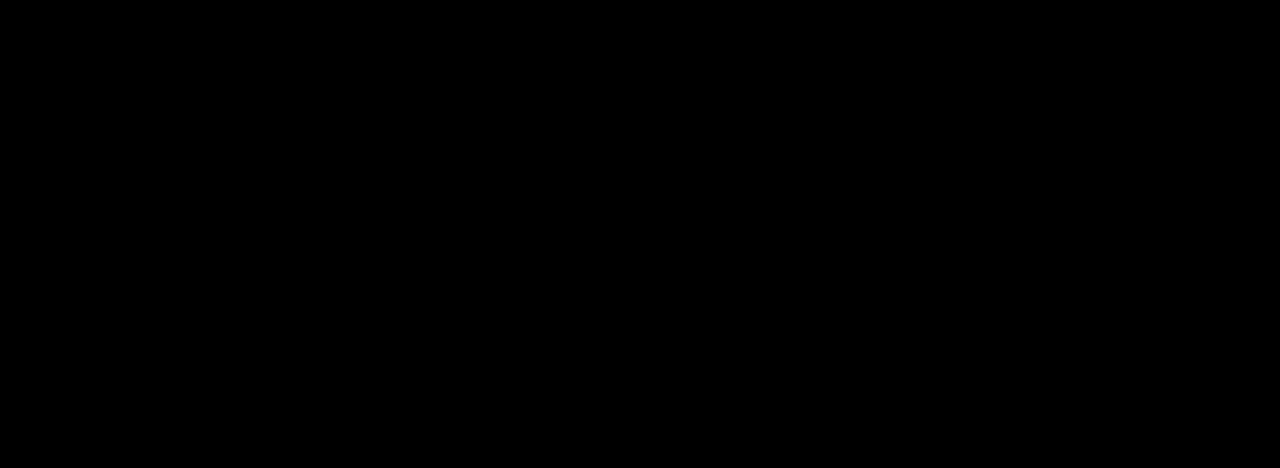
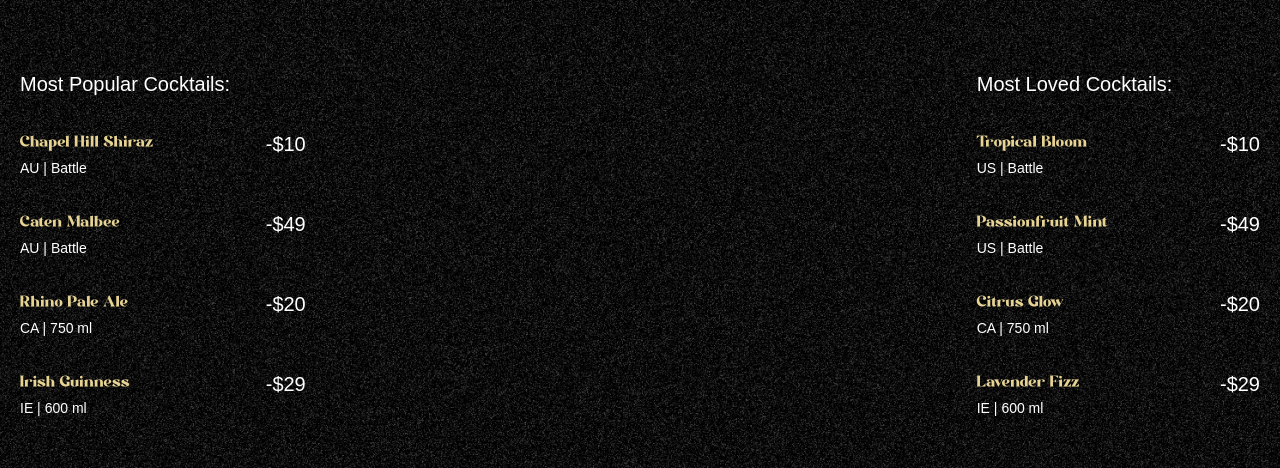
Before and after one commit to Adham-ashraf2/GSAP, a React (Vite) app: page / in a window 1280 px wide. Shown: the part 890-1358 px from the top of the page. Built offline with nearby package versions, Linux system fonts and the light colour scheme; a web font is replaced by a local one.

Commit message:
Cocktails Section

```diff
--- a/src/App.jsx
+++ b/src/App.jsx
@@ -3,6 +3,7 @@
 import { ScrollTrigger,SplitText } from "gsap/all";
 import NavBar from './components/NavBar.jsx'
 import Hero from './components/Hero.jsx';
+import Cocktails from './components/Cocktails.jsx';
 gsap.registerPlugin(ScrollTrigger,SplitText);
 
 const App = () => {
@@ -10,6 +11,7 @@
       <main>
         <NavBar/>
         <Hero/>
+        <Cocktails/>
       </main>
   )
 }
--- /dev/null
+++ b/src/components/Cocktails.jsx
@@ -0,0 +1,71 @@
+import React from 'react'
+import gsap from 'gsap'
+import { cocktailLists, mockTailLists } from '../../constants'
+import { useGSAP } from '@gsap/react'
+
+const Cocktails = () => {
+useGSAP(()=>{
+    const parallaxTimeLine = gsap.timeline({
+        scrollTrigger: {
+            trigger:'#cocktails',
+            start: 'top 30%',
+            end:'bottom 80%',
+            scrub:true,
+        }
+    })
+    parallaxTimeLine
+    .from('#c-left-leaf', {
+        x:-100,y:100
+    })
+ .from('#c-right-leaf', {
+		x: 100, y: 100
+	})
+})
+
+
+
+
+
+  return (<section id="cocktails" className="noisy">
+<img src="/images/cocktail-left-leaf.png" alt="l-leaf" id="c-left-leaf"/>
+<img src="/images/cocktail-right-leaf.png" alt="r-leaf" id="c-right-leaf"/>
+
+<div className="list">
+    <div className="popular">
+        <h2>Most Popular Cocktails:</h2>
+
+        <ul>
+            {cocktailLists.map((drink)=>(
+                <li key={drink.name}>
+                    <div className="md:me-28">
+                        <h3>{drink.name}</h3>
+                        <p>{drink.country} | {drink.detail}</p>
+                    </div>
+                    <span>-{drink.price}</span>
+                </li>
+            ))}
+        </ul>
+    </div>
+    <div className="loved">
+        <h2>Most Loved Cocktails:</h2>
+
+        <ul>
+            {mockTailLists.map((drink)=>(
+                <li key={drink.name}>
+                    <div className="me-28">
+                        <h3>{drink.name}</h3>
+                        <p>{drink.country} | {drink.detail}</p>
+                    </div>
+                    <span>-{drink.price}</span>
+                </li>
+            ))}
+        </ul>
+    </div>
+</div>
+
+  </section>
+
+  )
+}
+
+export default Cocktails
```
